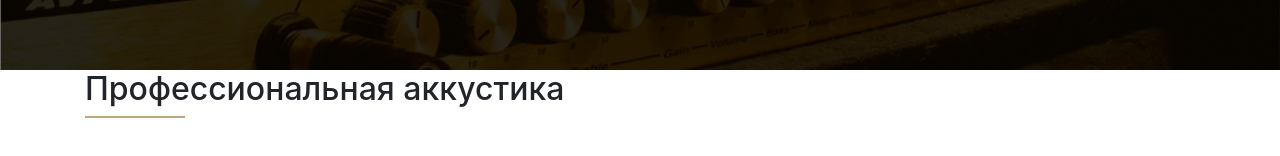
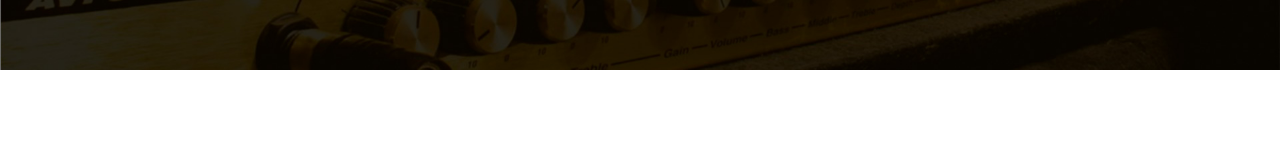
Before and after one commit to hhppss/music-a.github.io, a website: page app/index.html in a window 1280 px wide. Shown: the part 580-736 px from the top of the page. Drawn offline with nearby package versions, Linux system fonts and the light colour scheme.

Commit message:
Revert "добавление информации"
This reverts commit a812313ffba94437eb29260cf055f4398ee38667.

```diff
--- a/app/index.html
+++ b/app/index.html
@@ -61,16 +61,6 @@
 				</div>
 			</div>
 		</section>
-		<section class="information">
-			<div class="container">
-				<div class="row">
-					<div class="col-xl-10">
-						<h2>Профессиональная аккустика</h2>
-						<div class="line"></div>
-					</div>
-				</div>
-			</div>
-		</section>
 		<link rel="stylesheet" href="https://use.fontawesome.com/releases/v5.7.2/css/all.css" integrity="sha384-fnmOCqbTlWIlj8LyTjo7mOUStjsKC4pOpQbqyi7RrhN7udi9RwhKkMHpvLbHG9Sr" crossorigin="anonymous">
     <!-- Bootstrap core JavaScript
     ================================================== -->
```
